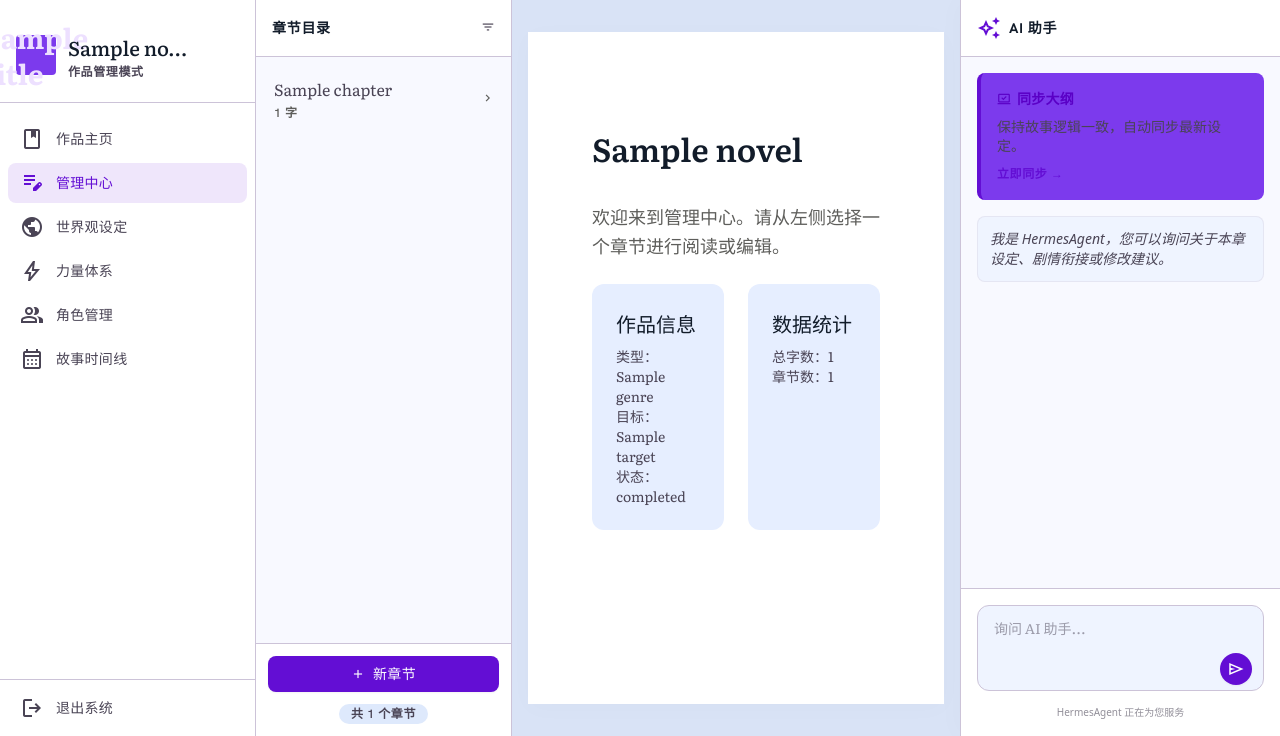
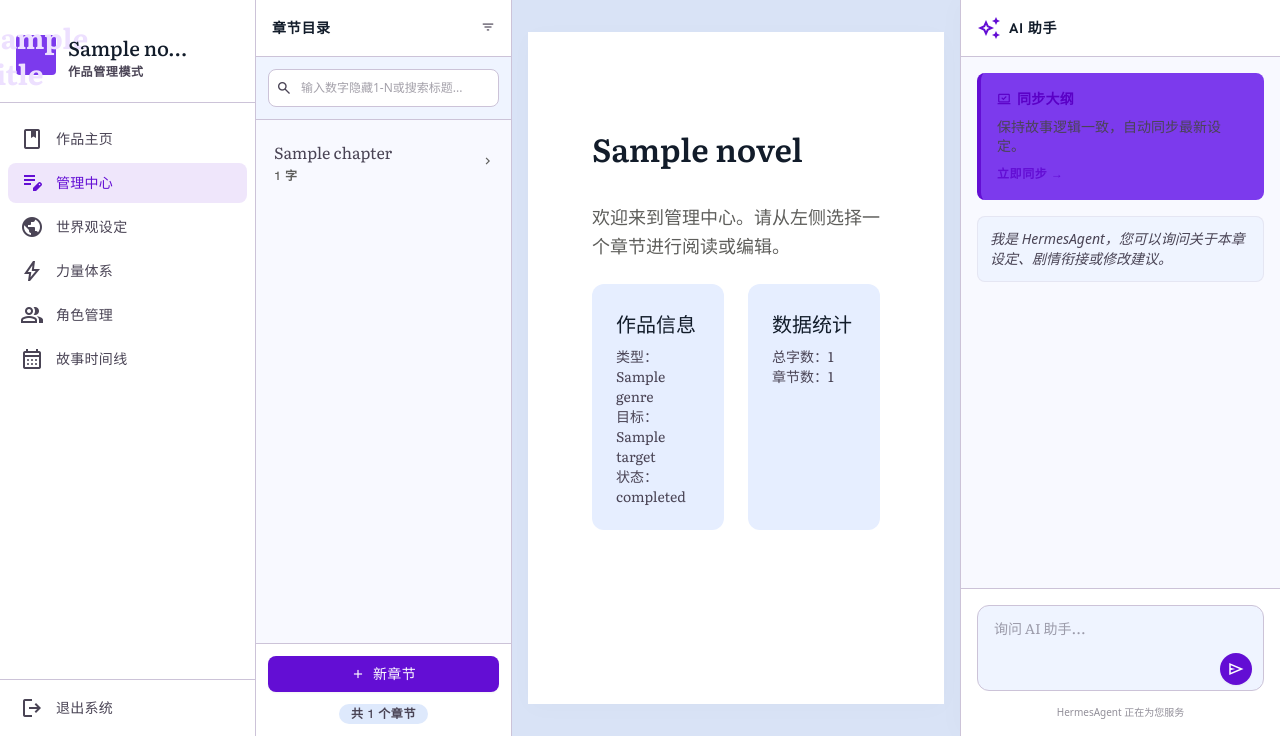
Before and after one commit to 1989zj/zj-matrix, a Flask app: page /novel/1/chapters/ in a window 1280 px wide. Shown: the part 64-800 px from the top of the page. Run offline with Flask 3, Linux system fonts and the light colour scheme; the visitor is signed in with stand-in values (Sample User, id 1); a database or web service that is not in the repository returns one stand-in record (values such as "Sample title"); some libraries are stand-ins or nearby versions.

Commit message:
功能完善

```diff
--- a/templates/base.html
+++ b/templates/base.html
@@ -49,7 +49,7 @@
   </div>
 
   <!-- Global Toast -->
-  <div id="global-toast" class="fixed bottom-8 left-1/2 -translate-x-1/2 z-[100] transition-all duration-300 translate-y-20 opacity-0 pointer-events-none">
+  <div id="global-toast" onclick="keepToast()" class="fixed bottom-8 left-1/2 -translate-x-1/2 z-[100] transition-all duration-300 translate-y-20 opacity-0 pointer-events-none cursor-pointer">
     <div class="bg-inverse-surface text-inverse-on-surface px-6 py-3 rounded-xl shadow-lg font-label-md flex items-center gap-2">
       <span id="toast-icon" class="material-symbols-outlined text-[20px]">info</span>
       <span id="toast-message"></span>
@@ -69,8 +69,18 @@
 
       clearTimeout(window.toastTimer);
       window.toastTimer = setTimeout(() => {
-        toast.classList.add('translate-y-20', 'opacity-0', 'pointer-events-none');
+        hideToast();
       }, 3000);
+    }
+
+    function hideToast() {
+      const toast = document.getElementById('global-toast');
+      toast.classList.add('translate-y-20', 'opacity-0', 'pointer-events-none');
+    }
+
+    function keepToast() {
+      clearTimeout(window.toastTimer);
+      // Optional: Add a visual indicator that it's now pinned or just let it stay
     }
   </script>
 
--- a/templates/chapters.html
+++ b/templates/chapters.html
@@ -14,10 +14,19 @@
                 <span class="material-symbols-outlined text-sm">filter_list</span>
             </button>
         </div>
+        <!-- Chapter Search -->
+        <div class="p-3 border-b border-outline-variant bg-surface-container-low">
+            <div class="relative">
+                <input type="text" id="chapter-search" placeholder="输入数字隐藏1-N或搜索标题..."
+                    class="w-full bg-surface-container-lowest border border-outline-variant rounded-lg pl-8 pr-3 py-1.5 text-[12px] focus:outline-none focus:border-primary transition-colors placeholder:text-on-surface-variant/50"
+                    oninput="filterChapters()">
+                <span class="material-symbols-outlined absolute left-2 top-1/2 -translate-y-1/2 text-[16px] text-on-surface-variant">search</span>
+            </div>
+        </div>
         <div class="flex-1 overflow-y-auto py-2">
             <ul class="flex flex-col" id="chapter-list">
                 {% for ch in chapters %}
-                <li class="px-4 py-3 cursor-pointer hover:bg-surface-variant transition-colors border-l-2 border-transparent" onclick="loadChapter('{{ slug }}', {{ ch.num }}, this)">
+                <li data-num="{{ ch.num }}" class="px-4 py-3 cursor-pointer hover:bg-surface-variant transition-colors border-l-2 border-transparent" onclick="loadChapter('{{ slug }}', {{ ch.num }}, this)">
                     <div class="flex justify-between items-center no-underline text-inherit">
                         <div class="flex flex-col min-width-0">
                             <span class="font-body-md text-body-md text-on-surface-variant truncate w-40">{{ ch.title }}</span>
@@ -53,7 +62,7 @@
                     <button id="prev-chapter-btn" class="text-on-surface-variant hover:text-primary disabled:opacity-30 flex items-center gap-1 font-label-md transition-colors">
                         <span class="material-symbols-outlined">chevron_left</span> 上一章
                     </button>
-                    <h1 id="display-title" class="font-headline-lg text-headline-lg text-on-surface outline-none text-center flex-1 px-4 truncate cursor-help" onclick="checkAndShowTitleToast()">
+                    <h1 id="display-title" class="font-headline-lg text-headline-lg text-on-surface outline-none text-center flex-1 px-4 truncate cursor-help" onclick="copyChapterTitle()">
                         {{ meta.title }}
                     </h1>
                     <button id="next-chapter-btn" class="text-on-surface-variant hover:text-primary disabled:opacity-30 flex items-center gap-1 font-label-md transition-colors">
@@ -233,7 +242,36 @@ function fallbackCopyTextToClipboard(text, callback) {
     document.body.removeChild(textArea);
 }
 
+function copyChapterTitle() {
+    const titleEl = document.getElementById('display-title');
+    if (!titleEl) return;
+
+    const fullText = titleEl.innerText.trim();
+    // 移除前缀：
+    // 1. 第N章/第一章/第1卷 等 (支持中文数字)
+    // 2. Chapter 1
+    // 3. 数字开头如 "01. ", "01-", "01 "
+    const cleanText = fullText.replace(/^(第?\s*[0-9一二三四五六七八九十百千万零]+\s*[章节卷回部篇项]\s*[:：\s-]*|Chapter\s*[0-9]+\s*[:：\s-]*|[0-9]+[\.．\s-]*)/i, '').trim();
+
+    // 如果剥离后为空（说明标题本身就是“第1章”这种形式），则保留原样或只取数字
+    const finalCopyText = cleanText || fullText;
+
+    const successCallback = () => {
+        showToast('已复制标题: ' + finalCopyText, 'content_copy');
+    };
+
+    if (navigator.clipboard && navigator.clipboard.writeText) {
+        navigator.clipboard.writeText(finalCopyText).then(successCallback).catch(err => {
+            fallbackCopyTextToClipboard(finalCopyText, successCallback);
+        });
+    } else {
+        fallbackCopyTextToClipboard(finalCopyText, successCallback);
+    }
+}
+
 function checkAndShowTitleToast() {
+    // 这里的逻辑已经整合到 copyChapterTitle 中，但 loadChapter 还在调用它，
+    // 我们保留它以确保长标题仍然有溢出提示的可能（虽然 copy 现在也会触发 toast）
     const titleEl = document.getElementById('display-title');
     if (titleEl && titleEl.scrollWidth > titleEl.clientWidth) {
         showToast(titleEl.innerText, 'auto_stories');
@@ -292,5 +330,39 @@ async function loadChapter(slug, num, el) {
         contentEl.innerHTML = '<p class="text-red-500">内容加载失败。</p>';
     }
 }
+
+function filterChapters() {
+    const val = document.getElementById('chapter-search').value.trim();
+    const items = document.querySelectorAll('#chapter-list li');
+
+    if (!val) {
+        items.forEach(item => item.classList.remove('hidden'));
+        return;
+    }
+
+    const numVal = parseInt(val);
+    if (!isNaN(numVal) && val.match(/^\d+$/)) {
+        // 如果是纯数字，执行“隐藏1-N”逻辑
+        items.forEach(item => {
+            const chNum = parseInt(item.getAttribute('data-num'));
+            if (chNum <= numVal) {
+                item.classList.add('hidden');
+            } else {
+                item.classList.remove('hidden');
+            }
+        });
+    } else {
+        // 否则执行标题搜索逻辑
+        const searchLower = val.toLowerCase();
+        items.forEach(item => {
+            const title = item.querySelector('.text-on-surface-variant').innerText.toLowerCase();
+            if (title.includes(searchLower)) {
+                item.classList.remove('hidden');
+            } else {
+                item.classList.add('hidden');
+            }
+        });
+    }
+}
 </script>
 {% endblock %}
--- a/templates/components/header.html
+++ b/templates/components/header.html
@@ -10,13 +10,13 @@
   </div>
   <div class="flex items-center gap-4">
     {% if all_novels %}
-    <div class="relative group">
-      <button class="flex items-center gap-2 text-on-surface-variant hover:text-primary transition-colors p-2 rounded-lg hover:bg-primary/5 border border-transparent hover:border-primary/20">
+    <div class="relative" id="novel-switcher-root" onmouseenter="showNovelMenu()" onmouseleave="startNovelMenuTimer()">
+      <button onclick="toggleNovelMenu(event)" class="flex items-center gap-2 text-on-surface-variant hover:text-primary transition-colors p-2 rounded-lg hover:bg-primary/5 border border-transparent hover:border-primary/20">
         <span class="material-symbols-outlined">swap_horiz</span>
         <span class="hidden lg:block font-label-md text-label-md">切换作品</span>
         <span class="material-symbols-outlined text-[16px] opacity-50">expand_more</span>
       </button>
-      <div class="absolute right-0 mt-2 w-72 bg-surface-container-lowest border border-outline-variant rounded-2xl shadow-2xl opacity-0 translate-y-2 pointer-events-none group-hover:opacity-100 group-hover:translate-y-0 group-hover:pointer-events-auto transition-all duration-200 z-50">
+      <div id="novel-menu" onclick="keepNovelMenu(event)" class="absolute right-0 mt-2 w-72 bg-surface-container-lowest border border-outline-variant rounded-2xl shadow-2xl opacity-0 translate-y-2 pointer-events-none transition-all duration-200 z-50">
         <div class="bg-surface-container-low px-4 py-3 border-b border-outline-variant rounded-t-2xl">
           <div class="font-label-sm text-[10px] text-on-surface-variant uppercase tracking-widest font-bold">快速切换至其他作品</div>
         </div>
@@ -40,6 +40,59 @@
         </div>
       </div>
     </div>
+
+    <script>
+      let novelMenuTimer;
+      let isNovelMenuPinned = false;
+
+      function toggleNovelMenu(e) {
+        e.preventDefault();
+        e.stopPropagation();
+        const menu = document.getElementById('novel-menu');
+        const isHidden = menu.classList.contains('opacity-0');
+
+        if (isHidden) {
+          showNovelMenu();
+          isNovelMenuPinned = true;
+        } else {
+          hideNovelMenu();
+          isNovelMenuPinned = false;
+        }
+      }
+
+      function showNovelMenu() {
+        const menu = document.getElementById('novel-menu');
+        menu.classList.remove('opacity-0', 'translate-y-2', 'pointer-events-none');
+        clearTimeout(novelMenuTimer);
+      }
+
+      function startNovelMenuTimer() {
+        if (isNovelMenuPinned) return;
+        clearTimeout(novelMenuTimer);
+        novelMenuTimer = setTimeout(hideNovelMenu, 3000);
+      }
+
+      function hideNovelMenu() {
+        if (isNovelMenuPinned) return;
+        const menu = document.getElementById('novel-menu');
+        menu.classList.add('opacity-0', 'translate-y-2', 'pointer-events-none');
+      }
+
+      function keepNovelMenu(e) {
+        // e.stopPropagation(); // Allow links to work but stop closing
+        isNovelMenuPinned = true;
+        clearTimeout(novelMenuTimer);
+      }
+
+      // Close when clicking outside
+      document.addEventListener('click', (e) => {
+        const root = document.getElementById('novel-switcher-root');
+        if (root && !root.contains(e.target)) {
+          isNovelMenuPinned = false;
+          hideNovelMenu();
+        }
+      });
+    </script>
     {% elif current_role == 'admin' %}
     <span class="text-[10px] text-error font-mono">No Novels Found</span>
     {% endif %}
```
